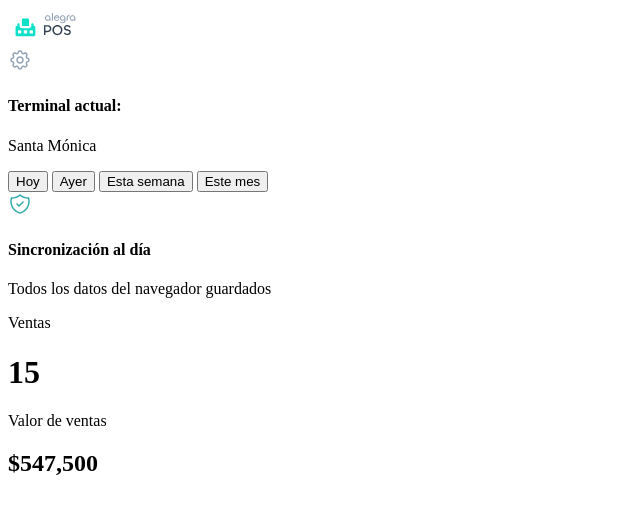
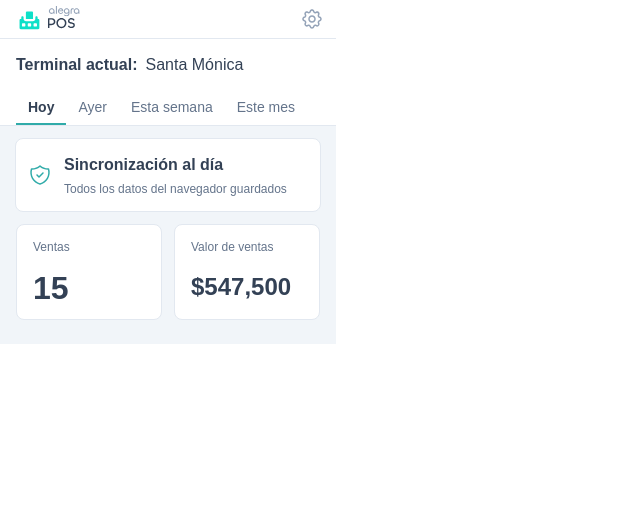
Before and after one commit to julianaacruz/POS-Extension, a browser extension: page index.html in a window 1280 px wide. Shown: the whole page, without its empty margins (0-640 px from the left). Drawn offline with Linux system fonts and the light colour scheme; the site is published under a folder, as on GitHub Pages, so addresses that start at the root find nothing; a web font is replaced by a local one.

Commit message:
fixed local source

```diff
--- a/index.html
+++ b/index.html
@@ -5,7 +5,7 @@
     <meta http-equiv="X-UA-Compatible" content="IE=edge">
     <meta name="viewport" content="width=device-width, initial-scale=1.0">
     <title>Alegra POS</title>
-    <link rel="stylesheet" href="/POS-Extension/styles.css"/>
+    <link rel="stylesheet" href="./styles.css"/>
     <link rel="preconnect" href="https://rsms.me/">
     <link rel="stylesheet" href="https://rsms.me/inter/inter.css">
 </head>
```
